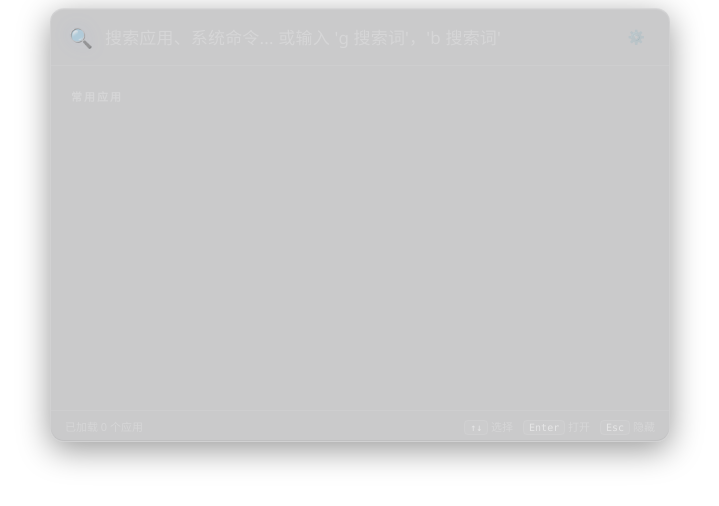
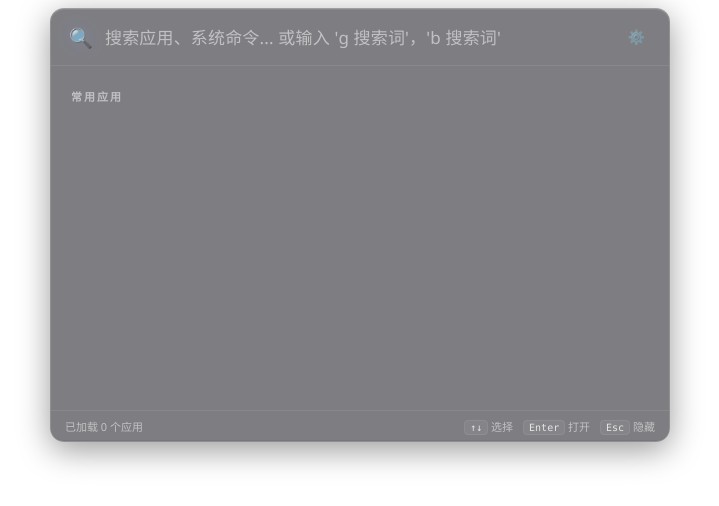
Before and after one commit to LevenST24/fromzero-launcher, a website: page src/index.html in a window 1280 px wide. Shown: the whole page, without its empty margins (280-999 px from the left). Drawn offline with Linux system fonts and the light colour scheme.

Commit message:
Fix: suppress background console window and enhance legibility contrast

```diff
--- a/src/styles.css
+++ b/src/styles.css
@@ -11,24 +11,24 @@
   /* ── Glass Surface Colors ──
      Key insight: the container bg must be VERY transparent
      so native Acrylic blur shows through clearly. */
-  --glass-bg: rgba(16, 16, 22, 0.22);
-  --glass-surface: rgba(255, 255, 255, 0.045);
-  --glass-hover: rgba(255, 255, 255, 0.07);
-  --glass-selected: rgba(108, 143, 255, 0.12);
-  --glass-card: rgba(255, 255, 255, 0.05);
-  --glass-card-hover: rgba(255, 255, 255, 0.10);
-  --glass-input: rgba(0, 0, 0, 0.12);
+  --glass-bg: rgba(20, 20, 28, 0.55);
+  --glass-surface: rgba(255, 255, 255, 0.05);
+  --glass-hover: rgba(255, 255, 255, 0.08);
+  --glass-selected: rgba(108, 143, 255, 0.16);
+  --glass-card: rgba(255, 255, 255, 0.06);
+  --glass-card-hover: rgba(255, 255, 255, 0.12);
+  --glass-input: rgba(0, 0, 0, 0.20);
 
   /* ── Accent ── */
   --accent: #6C8FFF;
-  --accent-dim: rgba(108, 143, 255, 0.7);
-  --accent-glow: rgba(108, 143, 255, 0.25);
+  --accent-dim: rgba(108, 143, 255, 0.8);
+  --accent-glow: rgba(108, 143, 255, 0.35);
   --accent-gradient: linear-gradient(135deg, #6C8FFF, #A78BFA);
 
   /* ── Text ── */
-  --text-primary: rgba(255, 255, 255, 0.92);
-  --text-secondary: rgba(255, 255, 255, 0.50);
-  --text-dim: rgba(255, 255, 255, 0.22);
+  --text-primary: rgba(255, 255, 255, 0.96);
+  --text-secondary: rgba(255, 255, 255, 0.80);
+  --text-dim: rgba(255, 255, 255, 0.52);
 
   /* ── Borders ── */
   --border: rgba(255, 255, 255, 0.08);
@@ -50,21 +50,21 @@
 
 /* ── Light Theme ── */
 [data-theme="light"] {
-  --glass-bg: rgba(245, 245, 250, 0.35);
-  --glass-surface: rgba(255, 255, 255, 0.30);
-  --glass-hover: rgba(0, 0, 0, 0.04);
-  --glass-selected: rgba(90, 130, 255, 0.10);
-  --glass-card: rgba(255, 255, 255, 0.40);
-  --glass-card-hover: rgba(255, 255, 255, 0.55);
-  --glass-input: rgba(0, 0, 0, 0.03);
+  --glass-bg: rgba(255, 255, 255, 0.70);
+  --glass-surface: rgba(255, 255, 255, 0.40);
+  --glass-hover: rgba(0, 0, 0, 0.05);
+  --glass-selected: rgba(74, 114, 255, 0.12);
+  --glass-card: rgba(255, 255, 255, 0.50);
+  --glass-card-hover: rgba(255, 255, 255, 0.65);
+  --glass-input: rgba(0, 0, 0, 0.05);
   --accent: #4A72FF;
-  --accent-glow: rgba(74, 114, 255, 0.15);
-  --text-primary: rgba(0, 0, 0, 0.88);
-  --text-secondary: rgba(0, 0, 0, 0.50);
-  --text-dim: rgba(0, 0, 0, 0.22);
-  --border: rgba(0, 0, 0, 0.06);
-  --border-light: rgba(0, 0, 0, 0.10);
-  --shadow-window: 0 8px 32px rgba(0, 0, 0, 0.12);
+  --accent-glow: rgba(74, 114, 255, 0.20);
+  --text-primary: rgba(0, 0, 0, 0.90);
+  --text-secondary: rgba(0, 0, 0, 0.72);
+  --text-dim: rgba(0, 0, 0, 0.45);
+  --border: rgba(0, 0, 0, 0.08);
+  --border-light: rgba(0, 0, 0, 0.12);
+  --shadow-window: 0 8px 32px rgba(0, 0, 0, 0.16);
 }
 
 /* ── Reset ── */
@@ -408,7 +408,6 @@
   white-space: nowrap;
   overflow: hidden;
   text-overflow: ellipsis;
-  opacity: 0.75;
 }
 
 .result-badge {
```
Also changed, not shown: 1 other file.
